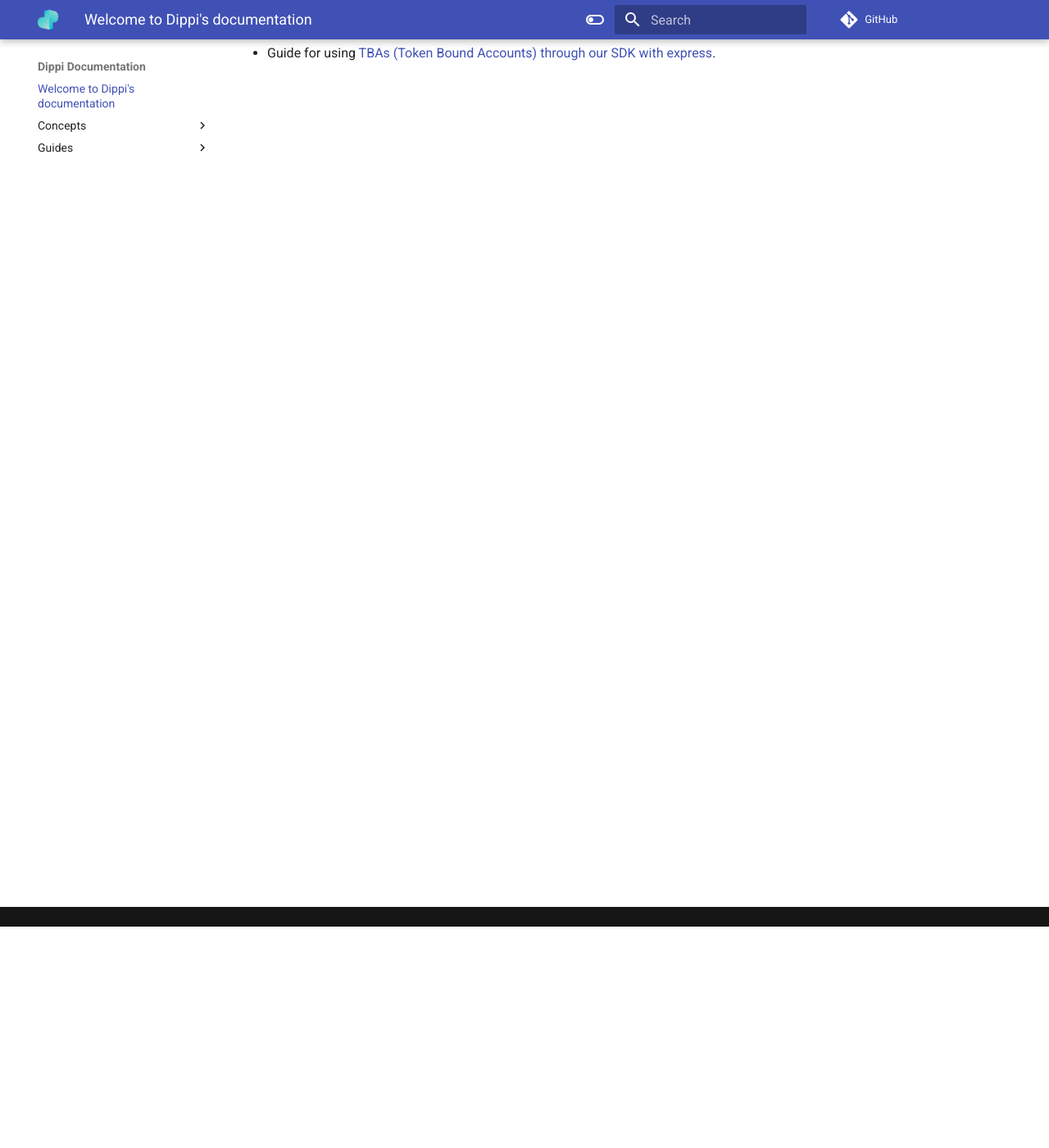
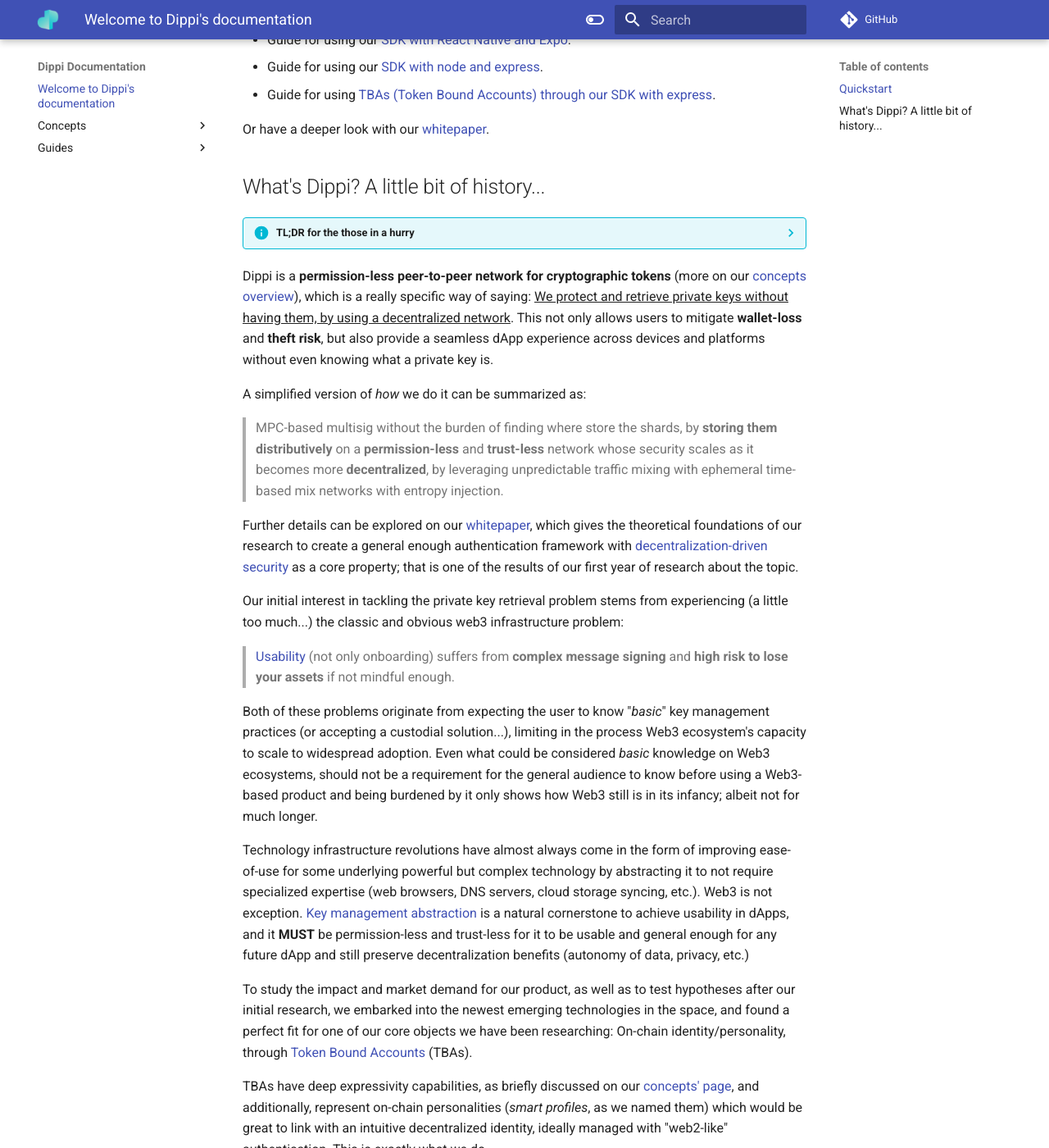
Before and after one commit to slabsxyz/legacy-docs, an MkDocs documentation site: the page built from docs/index.md, in a window 1280 px wide and 1400 px high, scrolled down 270 px. Shown: the whole window at 82% size. Built offline with MkDocs 1.6.1 and Material for MkDocs 9.7.7, drawn with Linux system fonts in a browser that asks for light colours; some of the changed text lies outside the part shown.

Commit message:
added 'Dippi history' section

```diff
--- a/docs/index.md
+++ b/docs/index.md
@@ -1,4 +1,6 @@
 # Welcome to Dippi's documentation
+
+## Quickstart
 
 You can start by looking at our guides:
 
@@ -6,3 +8,45 @@
 - Guide for using our [SDK with React Native and Expo](guides/sdk_reactNative_expo.md).
 - Guide for using our [SDK with node and express](guides/sdk_node_express.md).
 - Guide for using [TBAs (Token Bound Accounts) through our SDK with express](guides/sdk_tba_express.md).
+
+Or have a deeper look with our [whitepaper](https://docsend.com/view/dbk48wukd3ivd3ad).
+
+## What's Dippi? A little bit of history...
+
+??? Info "TL;DR for the those in a hurry"
+    1. Dippi abstracts **private key management** with a permission-less peer-to-peer network, allowing users to use private keys **across several devices and dApps**.
+    2. Solving the private-key management problem (in a **non-custodial way**) is an unavoidable obstacle to Web3 widespread adoption: An expected, but still non-trivial, infrastructure revolution we are leading.
+    3. We have over a year of research on distributed secure storage for sensitive data and have developed our own **general framework, SCAS (State-change authentication schemes)**, for authentication methods compatible with our protocol, which include all usual authentication pipelines which don't require users to remember a password or seedphrase (biometrics, hardware-based, behavior-based authentications).
+    4. **Token Bound Accounts (TBAs)**, which are NFTs which are also smart contract accounts, has allowed us to study wallet-usage pain points further, as well as showing an **even bigger need for better private key management**, since they present a large and rich set of use cases as **"portable digital profiles"**, making losing private keys even a bigger issue for the future of on-chain identity and NFT ecosystems.
+    5. Dippi is **leader** on the TBA market, representing **more than 60% of the deployed and used TBAs on Polygon mainnet**, with more than **160k TBA wallets**.
+
+Dippi is a **permission-less peer-to-peer network for cryptographic tokens** (more on our [concepts overview](concepts/overview.md)), which is a really specific way of saying: <u>We protect and retrieve private keys without having them, by using a decentralized network</u>. This not only allows users to mitigate **wallet-loss** and **theft risk**, but also provide a seamless dApp experience across devices and platforms without even knowing what a private key is.
+
+A simplified version of _how_ we do it can be summarized as:
+
+> MPC-based multisig without the burden of finding where store the shards, by **storing them distributively** on a **permission-less** and **trust-less** network whose security scales as it becomes more **decentralized**, by leveraging unpredictable traffic mixing with ephemeral time-based mix networks with entropy injection.
+
+Further details can be explored on our [whitepaper](https://docsend.com/view/dbk48wukd3ivd3ad), which gives the theoretical foundations of our research to create a general enough authentication framework with [decentralization-driven security](concepts/overview.md#decentralization-driven-security) as a core property; that is one of the results of our first year of research about the topic.
+
+Our initial interest in tackling the private key retrieval problem stems from experiencing (a little too much...) the classic and obvious web3 infrastructure problem:
+
+> [Usability](concepts/overview.md#usability) (not only onboarding) suffers from **complex message signing** and **high risk to lose your assets** if not mindful enough.
+
+Both of these problems originate from expecting the user to know "_basic_" key management practices (or accepting a custodial solution...), limiting in the process Web3 ecosystem's capacity to scale to widespread adoption. Even what could be considered _basic_ knowledge on Web3 ecosystems, should not be a requirement for the general audience to know before using a Web3-based product and being burdened by it only shows how Web3 still is in its infancy; albeit not for much longer.
+
+Technology infrastructure revolutions have almost always come in the form of improving ease-of-use for some underlying powerful but complex technology by abstracting it to not require specialized expertise (web browsers, DNS servers, cloud storage syncing, etc.). Web3 is not exception. [Key management abstraction](concepts/overview.md#key-management-abstraction) is a natural cornerstone to achieve usability in dApps, and it **MUST** be permission-less and trust-less for it to be usable and general enough for any future dApp and still preserve decentralization benefits (autonomy of data, privacy, etc.)
+
+To study the impact and market demand for our product, as well as to test hypotheses after our initial research, we embarked into the newest emerging technologies in the space, and found a perfect fit for one of our core objects we have been researching: On-chain identity/personality, through [Token Bound Accounts](concepts/overview.md#token-bound-accounts) (TBAs).
+
+TBAs have deep expressivity capabilities, as briefly discussed on our [concepts' page](concepts/overview.md#token-bound-accounts), and additionally, represent on-chain personalities (*smart profiles*, as we named them) which would be great to link with an intuitive decentralized identity, ideally managed with "web2-like" authentication. This is exactly what we do.
+
+After entering the TBAs market, we have already captured more than 60% market share on Polygon Mainnet, with more than 160k TBA wallets within just 6 weeks, proving not only the massive interest of the ecosystem around TBAs' capabilities, but also their interest in our project.
+
+Today, Dippi still is innovating and building to lead the infrastructure revolution we all need to make Web3 truly usable, accessible and scalable.
+
+<!-- ## Why integrate with Dippi?
+
+??? Info "TL;DR for the those in a hurry"
+    placeholder
+
+placeholder -->
```
